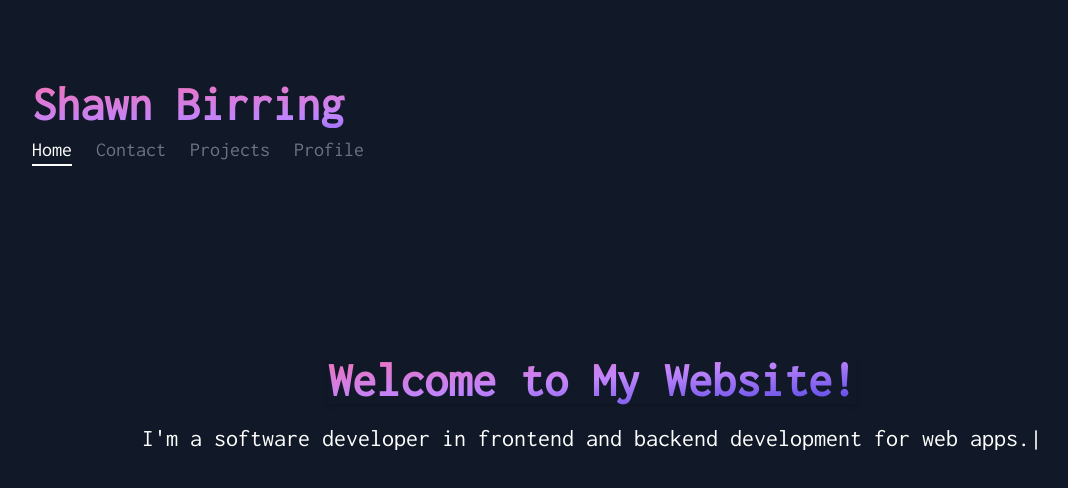
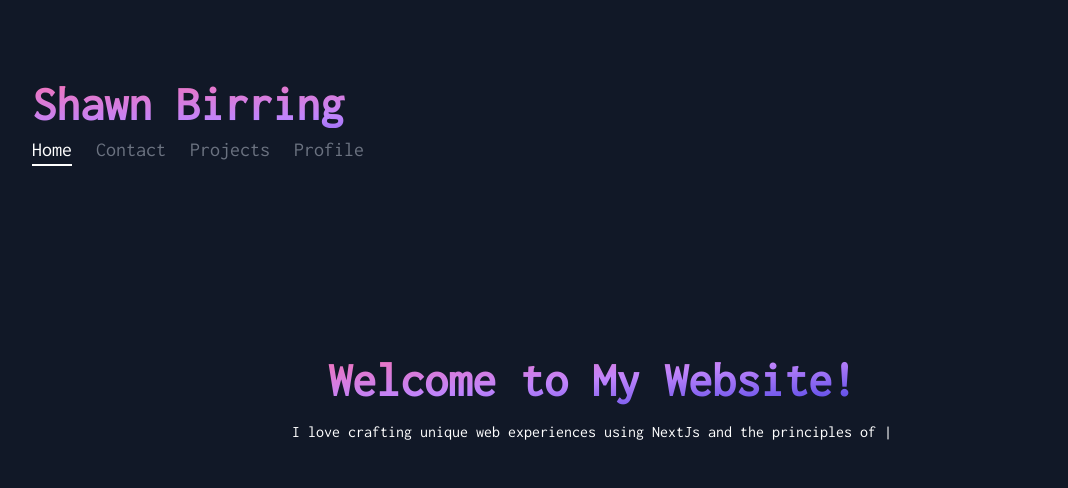
Before and after one commit to shawnbirring/webfolio, a Next.js app: page / in a window 1280 px wide. Shown: the top 488 px of the page, without its empty margins (48-1116 px from the left). Built offline with nearby package versions, Linux system fonts and the light colour scheme.

Commit message:
new content for home page

```diff
--- a/app/page.tsx
+++ b/app/page.tsx
@@ -4,7 +4,7 @@ import { TypeAnimation } from "react-type-animation";
 export default function Home() {
   return (
     <div className="mt-40 flex flex-col items-center justify-center px-4 py-8 ">
-      <h1 className="mb-4 text-center text-5xl font-bold text-white shadow-md">
+      <h1 className="mb-4 text-center text-5xl font-bold">
         <span className="bg-gradient-to-br from-pink-400 via-purple-400 to-indigo-600 bg-clip-text text-transparent">
           Welcome to My Website!
         </span>
@@ -14,18 +14,21 @@ export default function Home() {
         sequence={[
           "Hello!",
           500,
-          "I'm a software developer in frontend and backend development for web apps...",
+          "I love crafting unique web experiences using NextJs and the principles of Object-Oriented Programming...",
           500,
-          "I enjoy learning about new web technologies...",
+          "As a problem solver and designer at heart, I appreciate the visible creativity of frontend development and the supportive, feature-rich possibilities of backend...",
           500,
-          "Check out my project portfolio and profile page for more information about me...",
+          "Recently, I've been getting the hang of Tailwind CSS and I'm liking its approach...",
           500,
-          "Find my contact information in the Contact page...",
+          "My approach to problem-solving involves breaking down tasks into manageable parts, tackling them one at a time...",
+          500,
+          "I'm on a journey to become a full-stack developer by 2024. Check out the profile section to know more about me...",
+          500,
+          "If you have any queries or would like to connect, you can find my contact information on the Contact page...",
         ]}
         cursor={true}
         repeat={Infinity}
         wrapper="p"
-        style={{ fontSize: "1.5em", textAlign: "center" }}
       />
     </div>
   );
```
